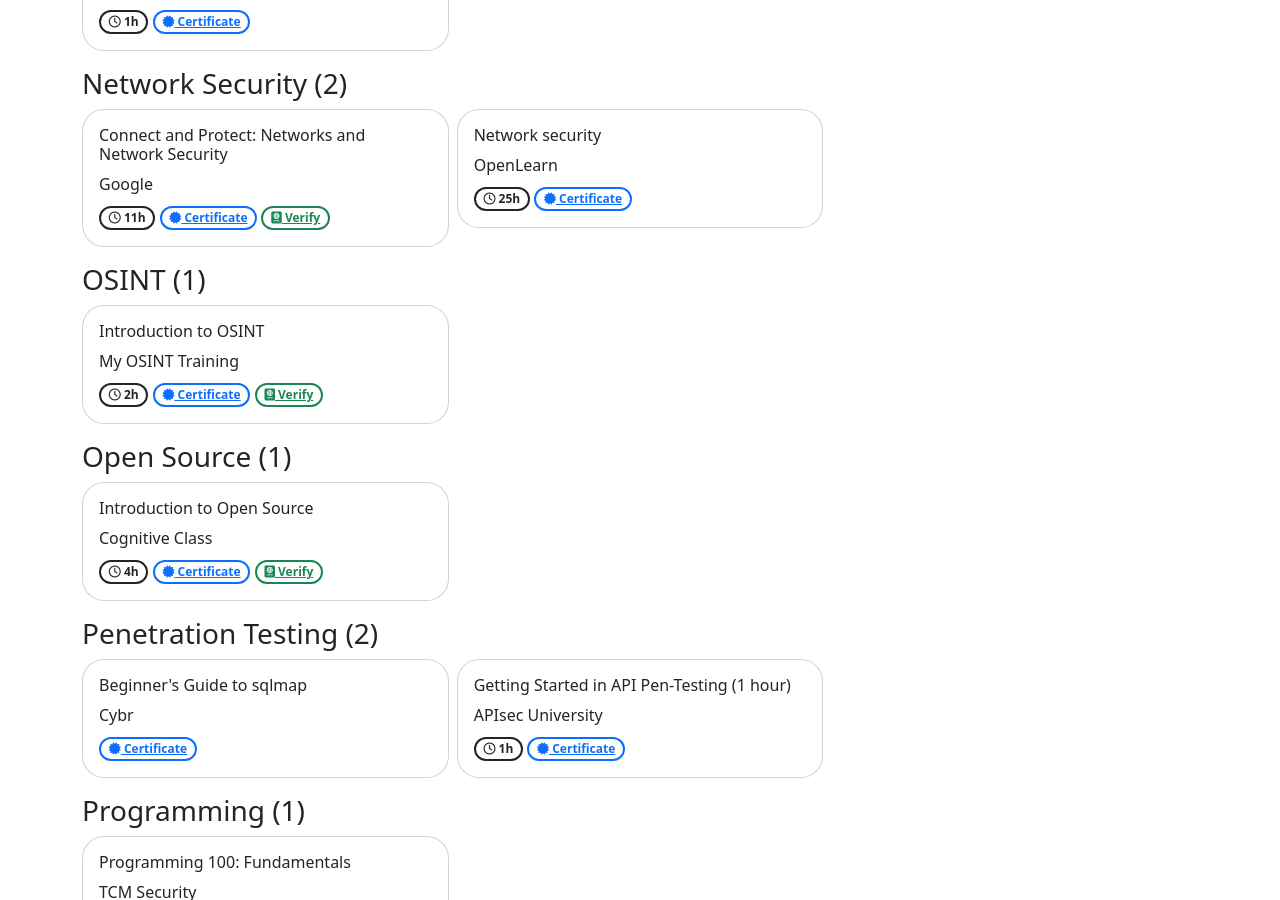
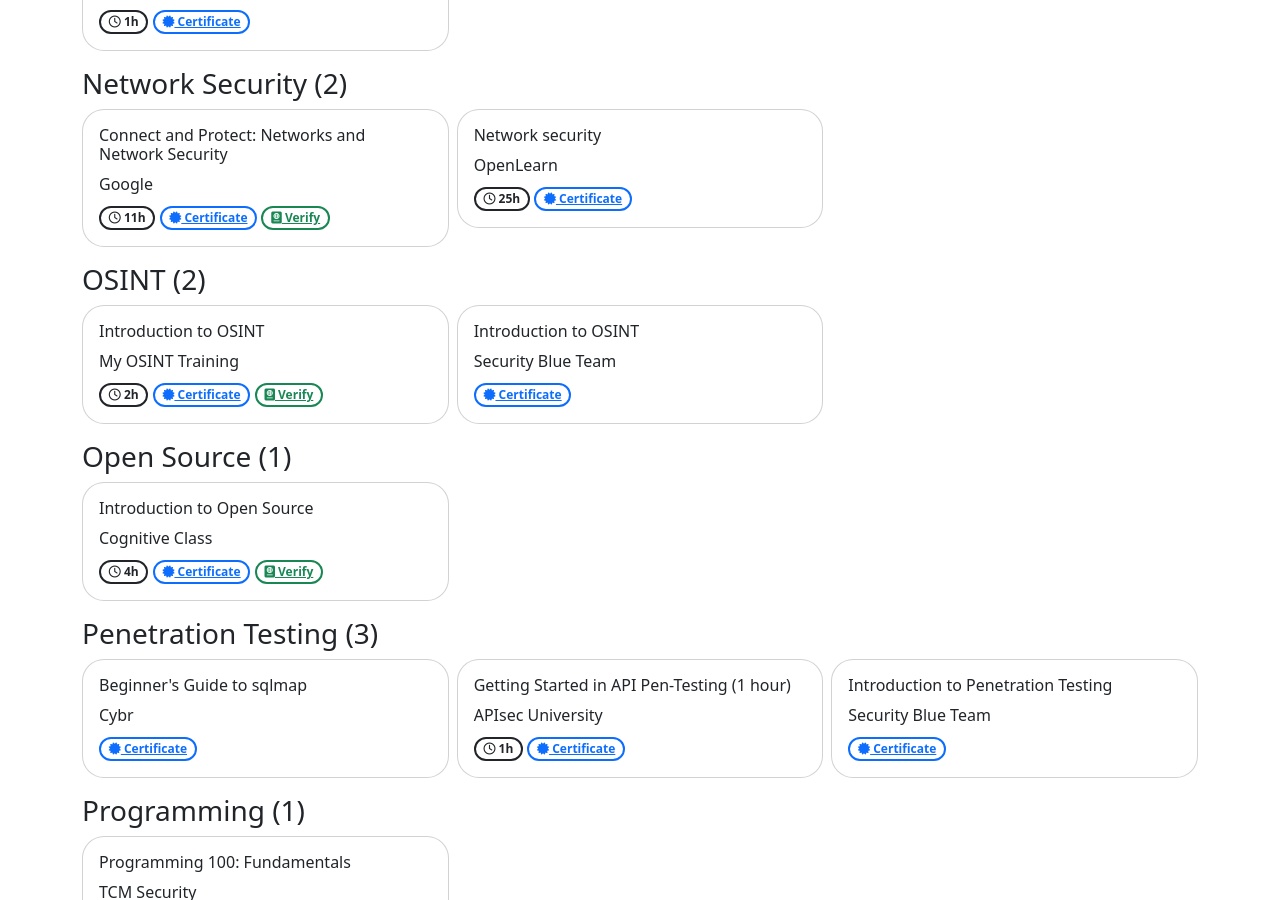
Before and after one commit to jeandecian/info, a Jekyll site: the page built from _pages/learning.md, in a window 1280 px wide and 900 px high, scrolled down 4512 px. Built offline with Jekyll 4.4.1, drawn with Linux system fonts in a browser that asks for light colours; nearby versions of some CDN libraries.

Commit message:
add may 2025 learnings

```diff
--- a/_data/learning.yml
+++ b/_data/learning.yml
@@ -448,6 +448,24 @@
   certificate-extension: pdf
   certificate-verification-url: https://www.myosint.training/certificates/
 
+- name: Introduction to OSINT
+  topic: OSINT
+  provider: Security Blue Team
+  hours:
+  date: 2025-05-31
+  certificate-id: 890553453
+  certificate-extension: pdf
+  certificate-verification-url:
+
+- name: Introduction to Penetration Testing
+  topic: Penetration Testing
+  provider: Security Blue Team
+  hours:
+  date: 2025-05-31
+  certificate-id: 162665582
+  certificate-extension: pdf
+  certificate-verification-url:
+
 - name: Introduction to Physical Computing
   topic: Computing
   provider: Lancaster University
```
Also changed, not shown: 2 other files.
